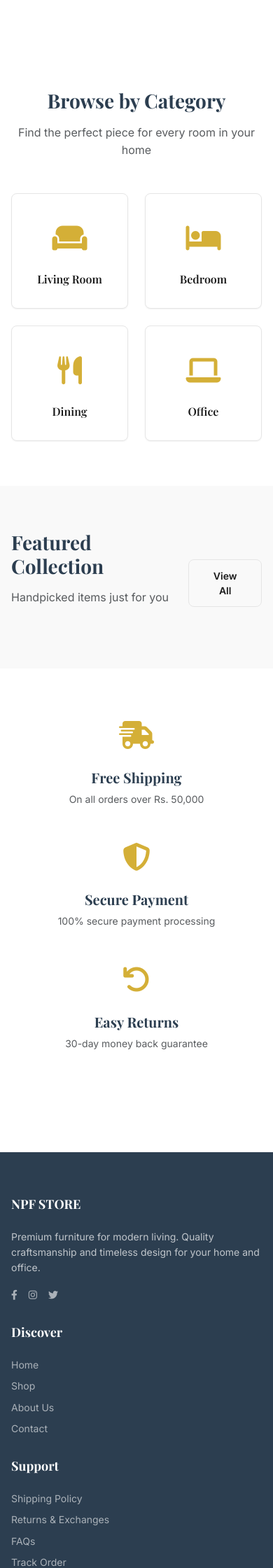
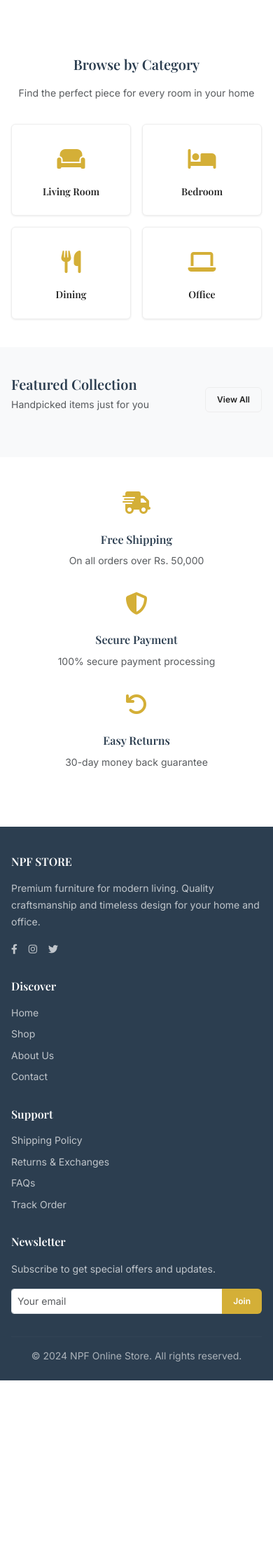
Before and after one commit to qureshi08/NPF-Online-Store, a Flask app: page / in a window 390 px wide. Shown: the part 473-2713 px from the top of the page at 70% size. After the commit the page ends 2445 px from the top, so only its background shows below. Run offline with Flask 3, Linux system fonts and the light colour scheme; data that the repository does not hold is empty.

Commit message:
Complete UI refinement: Proper sizing, premium hover effects, clean spacing like IKEA/West Elm

```diff
--- a/app/static/css/style.css
+++ b/app/static/css/style.css
@@ -13,66 +13,76 @@
 }
 
 :root {
-    /* Brand Colors */
+    /* Brand Colors - Minimal Palette */
     --primary: #2C3E50;
     --primary-light: #34495E;
     --accent: #D4AF37;
     --accent-hover: #C5A028;
 
-    /* Neutrals */
-    --text-primary: #1A1A1A;
+    /* Neutrals - Clean & Soft */
+    --text-primary: #222222;
     --text-secondary: #666666;
     --text-muted: #999999;
     --bg-body: #FFFFFF;
-    --bg-section: #F9F9F9;
-    --border: #E5E5E5;
+    --bg-section: #F8F9FA;
+    --bg-card: #FFFFFF;
+    --border: #EDEDED;
+    --border-hover: #E5E7EB;
 
-    /* Spacing Scale */
+    /* Refined Spacing Scale (Smaller) */
     --space-xs: 0.5rem;
     /* 8px */
-    --space-sm: 1rem;
+    --space-sm: 0.75rem;
+    /* 12px */
+    --space-md: 1rem;
     /* 16px */
-    --space-md: 1.5rem;
+    --space-lg: 1.5rem;
     /* 24px */
-    --space-lg: 2rem;
+    --space-xl: 2rem;
     /* 32px */
-    --space-xl: 3rem;
+    --space-2xl: 3rem;
     /* 48px */
-    --space-2xl: 4rem;
+    --space-3xl: 4rem;
     /* 64px */
 
-    /* Typography Scale */
+    /* Refined Typography Scale (Proper Sizing) */
     --text-xs: 0.75rem;
     /* 12px */
     --text-sm: 0.875rem;
     /* 14px */
-    --text-base: 1rem;
-    /* 16px */
-    --text-lg: 1.125rem;
-    /* 18px */
-    --text-xl: 1.25rem;
-    /* 20px */
-    --text-2xl: 1.5rem;
-    /* 24px */
-    --text-3xl: 2rem;
-    /* 32px */
-    --text-4xl: 2.5rem;
-    /* 40px */
+    --text-base: 0.875rem;
+    /* 14px - body */
+    --text-md: 0.9375rem;
+    /* 15px */
+    --text-lg: 1rem;
+    /* 16px - card titles */
+    --text-xl: 1.125rem;
+    /* 18px - prices */
+    --text-2xl: 1.375rem;
+    /* 22px - section titles */
+    --text-3xl: 1.75rem;
+    /* 28px - hero mobile */
+    --text-4xl: 2.25rem;
+    /* 36px - hero desktop */
 
     /* Layout */
     --container-max: 1200px;
-    --container-padding: 1.5rem;
-    --header-height: 72px;
-    --border-radius: 8px;
+    --container-padding: 1rem;
+    --header-height: 64px;
+    --border-radius: 6px;
+    --card-padding: 0.875rem;
 
-    /* Shadows */
-    --shadow-sm: 0 1px 2px 0 rgba(0, 0, 0, 0.05);
-    --shadow-md: 0 4px 6px -1px rgba(0, 0, 0, 0.1);
-    --shadow-lg: 0 10px 15px -3px rgba(0, 0, 0, 0.1);
-    --shadow-hover: 0 20px 25px -5px rgba(0, 0, 0, 0.1);
+    /* Refined Shadows (Softer) */
+    --shadow-xs: 0 1px 2px 0 rgba(0, 0, 0, 0.03);
+    --shadow-sm: 0 1px 3px 0 rgba(0, 0, 0, 0.08);
+    --shadow-md: 0 4px 6px -1px rgba(0, 0, 0, 0.08);
+    --shadow-lg: 0 10px 15px -3px rgba(0, 0, 0, 0.08);
+    --shadow-hover: 0 12px 24px -4px rgba(0, 0, 0, 0.12);
 
-    /* Transitions */
-    --transition: all 0.3s cubic-bezier(0.4, 0, 0.2, 1);
+    /* Premium Transitions */
+    --transition-fast: all 0.2s ease-out;
+    --transition: all 0.3s ease-out;
+    --transition-slow: all 0.4s ease-out;
 }
 
 /* ===== GLOBAL STYLES ===== */
@@ -99,10 +110,10 @@ h4,
 h5,
 h6 {
     font-family: 'Playfair Display', serif;
-    font-weight: 700;
-    line-height: 1.2;
+    font-weight: 600;
+    line-height: 1.3;
     color: var(--primary);
-    margin-bottom: var(--space-sm);
+    margin-bottom: var(--space-md);
 }
 
 h1 {
@@ -110,33 +121,31 @@ h1 {
 }
 
 h2 {
-    font-size: var(--text-3xl);
+    font-size: var(--text-2xl);
 }
 
 h3 {
-    font-size: var(--text-2xl);
+    font-size: var(--text-xl);
 }
 
 h4 {
-    font-size: var(--text-xl);
-}
-
-h5 {
     font-size: var(--text-lg);
 }
 
+h5,
 h6 {
     font-size: var(--text-base);
 }
 
 p {
-    margin-bottom: var(--space-sm);
+    margin-bottom: var(--space-md);
+    line-height: 1.7;
 }
 
 a {
     color: inherit;
     text-decoration: none;
-    transition: var(--transition);
+    transition: var(--transition-fast);
 }
 
 /* ===== CONTAINER SYSTEM ===== */
@@ -149,17 +158,21 @@ a {
     padding-right: var(--container-padding);
 }
 
-/* ===== SECTION SPACING ===== */
+/* ===== SECTION SPACING (Refined) ===== */
 section {
-    padding-top: var(--space-2xl);
-    padding-bottom: var(--space-2xl);
+    padding-top: var(--space-3xl);
+    padding-bottom: var(--space-3xl);
 }
 
 .section-alt {
     background-color: var(--bg-section);
 }
 
-/* ===== HEADER / NAVBAR ===== */
+.section-title {
+    margin-bottom: var(--space-xl);
+}
+
+/* ===== HEADER / NAVBAR (64px height) ===== */
 .navbar {
     position: sticky;
     top: 0;
@@ -190,19 +204,36 @@ section {
     font-weight: 500;
     color: var(--text-secondary);
     padding: var(--space-xs) var(--space-sm);
-    transition: var(--transition);
+    transition: var(--transition-fast);
+    position: relative;
 }
 
 .nav-link:hover {
     color: var(--primary);
 }
 
-/* ===== BUTTONS ===== */
+.nav-link::after {
+    content: '';
+    position: absolute;
+    bottom: 0;
+    left: 50%;
+    transform: translateX(-50%);
+    width: 0;
+    height: 2px;
+    background-color: var(--accent);
+    transition: var(--transition-fast);
+}
+
+.nav-link:hover::after {
+    width: 60%;
+}
+
+/* ===== BUTTONS (Refined Size) ===== */
 .btn {
     display: inline-flex;
     align-items: center;
     justify-content: center;
-    padding: 0.75rem 1.5rem;
+    padding: 0.625rem 1.25rem;
     font-size: var(--text-sm);
     font-weight: 600;
     border-radius: var(--border-radius);
@@ -210,6 +241,7 @@ section {
     cursor: pointer;
     transition: var(--transition);
     text-decoration: none;
+    height: 40px;
 }
 
 .btn-primary {
@@ -242,17 +275,30 @@ section {
 .btn-outline:hover {
     border-color: var(--primary);
     color: var(--primary);
+    background-color: rgba(44, 62, 80, 0.02);
 }
 
-/* ===== PRODUCT CARDS ===== */
+.btn-sm {
+    height: 36px;
+    padding: 0.5rem 1rem;
+    font-size: var(--text-xs);
+}
+
+.btn-lg {
+    height: 48px;
+    padding: 0.875rem 1.75rem;
+    font-size: var(--text-md);
+}
+
+/* ===== PRODUCT CARDS (Premium Hover) ===== */
 .product-grid {
     display: grid;
-    grid-template-columns: repeat(auto-fill, minmax(280px, 1fr));
-    gap: var(--space-lg);
+    grid-template-columns: repeat(auto-fill, minmax(260px, 1fr));
+    gap: 1.25rem;
 }
 
 .product-card {
-    background: white;
+    background: var(--bg-card);
     border-radius: var(--border-radius);
     overflow: hidden;
     box-shadow: var(--shadow-sm);
@@ -332,35 +384,40 @@ section {
     display: flex;
     align-items: center;
     justify-content: center;
-    background: rgba(0, 0, 0, 0.3);
+    background: linear-gradient(to bottom, rgba(0, 0, 0, 0.3), rgba(0, 0, 0, 0.4));
     color: white;
     text-align: center;
     z-index: 2;
+    padding: var(--space-xl);
 }
 
 .hero-content h1 {
     color: white;
-    font-size: var(--text-4xl);
+    font-size: var(--text-3xl);
     margin-bottom: var(--space-md);
+    text-shadow: 0 2px 4px rgba(0, 0, 0, 0.2);
 }
 
 .hero-content p {
-    font-size: var(--text-lg);
+    font-size: var(--text-base);
     max-width: 600px;
     margin: 0 auto var(--space-lg);
+    opacity: 0.95;
 }
 
 /* ===== CARDS ===== */
 .card {
-    background: white;
+    background: var(--bg-card);
     border-radius: var(--border-radius);
     box-shadow: var(--shadow-sm);
     overflow: hidden;
     transition: var(--transition);
+    border: 1px solid var(--border);
 }
 
 .card:hover {
     box-shadow: var(--shadow-md);
+    border-color: var(--border-hover);
 }
 
 .card-body {
@@ -371,25 +428,50 @@ section {
 footer {
     background-color: var(--primary);
     color: rgba(255, 255, 255, 0.8);
-    padding: var(--space-2xl) 0 var(--space-lg);
-    margin-top: var(--space-2xl);
+    padding: var(--space-3xl) 0 var(--space-lg);
+    margin-top: var(--space-3xl);
 }
 
 footer h5 {
     color: white;
     font-size: var(--text-lg);
     margin-bottom: var(--space-md);
+    font-weight: 600;
 }
 
 footer a {
-    color: rgba(255, 255, 255, 0.6);
+    color: rgba(255, 255, 255, 0.7);
     font-size: var(--text-sm);
     display: block;
     margin-bottom: var(--space-xs);
+    transition: var(--transition-fast);
 }
 
 footer a:hover {
     color: var(--accent);
+    transform: translateX(4px);
+}
+
+/* ===== ANIMATIONS ===== */
+@keyframes fadeInUp {
+    from {
+        opacity: 0;
+        transform: translateY(20px);
+    }
+
+    to {
+        opacity: 1;
+        transform: translateY(0);
+    }
+}
+
+.fade-in-up {
+    animation: fadeInUp 0.6s ease-out;
+}
+
+/* AOS overrides for subtlety */
+[data-aos] {
+    transition-duration: 0.6s !important;
 }
 
 /* ===== UTILITIES ===== */
@@ -444,10 +526,11 @@ footer a:hover {
 /* ===== RESPONSIVE ===== */
 @media (max-width: 768px) {
     :root {
-        --text-4xl: 2rem;
-        --text-3xl: 1.75rem;
-        --text-2xl: 1.5rem;
+        --text-4xl: 1.75rem;
+        --text-3xl: 1.5rem;
+        --text-2xl: 1.25rem;
         --container-padding: 1rem;
+        --space-3xl: 2.5rem;
     }
 
     .hero {
@@ -455,50 +538,41 @@ footer a:hover {
     }
 
     .product-grid {
-        grid-template-columns: repeat(auto-fill, minmax(160px, 1fr));
-        gap: var(--space-sm);
+        grid-template-columns: repeat(2, 1fr);
+        gap: 0.875rem;
+    }
+
+    .navbar-brand {
+        font-size: 1.125rem;
     }
 }
 
-@media (min-width: 1280px) {
+@media (min-width: 1024px) {
     .product-grid {
         grid-template-columns: repeat(4, 1fr);
     }
-}
 
-/* ===== ANIMATIONS ===== */
-@keyframes fadeIn {
-    from {
-        opacity: 0;
-        transform: translateY(20px);
-    }
-
-    to {
-        opacity: 1;
-        transform: translateY(0);
+    .hero-content h1 {
+        font-size: var(--text-4xl);
     }
 }
 
-.fade-in {
-    animation: fadeIn 0.6s ease-out;
-}
-
-/* Smooth scroll */
-html {
-    scroll-behavior: smooth;
-}
-
-/* Loading states */
+/* ===== IMAGE LOADING ===== */
 img {
     max-width: 100%;
     height: auto;
 }
 
-/* Bootstrap overrides for consistency */
-.container-fluid {
-    max-width: 100%;
+img[loading="lazy"] {
+    opacity: 0;
+    transition: opacity 0.3s;
 }
 
+img[loading="lazy"].loaded {
+    opacity: 1;
+}
+
+/* ===== BOOTSTRAP OVERRIDES ===== */
 .shadow-sm {
     box-shadow: var(--shadow-sm) !important;
 }
@@ -535,3 +608,10 @@ img {
 .bg-primary-custom {
     background-color: var(--primary) !important;
 }
+
+/* Prevent layout shift */
+html,
+body {
+    max-width: 100%;
+    overflow-x: hidden;
+}
--- a/app/templates/main/index.html
+++ b/app/templates/main/index.html
@@ -8,13 +8,13 @@
             <img src="https://images.unsplash.com/photo-1618221195710-dd6b41faaea6?w=1600&h=800&fit=crop"
                 style="position: absolute; width: 100%; height: 100%; object-fit: cover;" alt="Modern Living Room">
             <div class="hero-content">
-                <div style="max-width: 700px; padding: 0 1.5rem;">
+                <div style="max-width: 700px;">
                     <h1 data-aos="fade-up" data-aos-delay="200">Elevate Your Living Space</h1>
-                    <p data-aos="fade-up" data-aos-delay="400">
+                    <p data-aos="fade-up" data-aos-delay="300">
                         Discover our curated collection of premium furniture designed for modern lifestyles.
                     </p>
                     <a href="{{ url_for('main.shop') }}" class="btn btn-accent btn-lg" data-aos="fade-up"
-                        data-aos-delay="600">
+                        data-aos-delay="400">
                         Shop Collection
                     </a>
                 </div>
@@ -26,12 +26,12 @@
 <!-- Categories Section -->
 <section>
     <div class="container">
-        <div class="text-center mb-5" data-aos="fade-up">
+        <div class="text-center section-title" data-aos="fade-up">
             <h2>Browse by Category</h2>
-            <p class="text-muted">Find the perfect piece for every room in your home</p>
+            <p class="text-muted" style="margin-top: 0.5rem;">Find the perfect piece for every room in your home</p>
         </div>
 
-        <div class="row g-4">
+        <div class="row g-3">
             {% set categories = [
             ('Living Room', 'living-room', 'couch'),
             ('Bedroom', 'bedroom', 'bed'),
@@ -40,14 +40,15 @@
             ] %}
 
             {% for name, slug, icon in categories %}
-            <div class="col-lg-3 col-md-6 col-6" data-aos="fade-up" data-aos-delay="{{ loop.index * 100 }}">
+            <div class="col-lg-3 col-md-6 col-6" data-aos="fade-up" data-aos-delay="{{ loop.index * 50 }}">
                 <a href="{{ url_for('main.shop', category=slug) }}" style="text-decoration: none;">
                     <div class="card text-center"
-                        style="padding: 2rem 1rem; border: 1px solid var(--border); transition: var(--transition);">
-                        <div style="font-size: 2.5rem; color: var(--accent); margin-bottom: 1rem;">
+                        style="padding: 1.5rem 1rem; transition: var(--transition); border: 1px solid var(--border);">
+                        <div style="font-size: 2rem; color: var(--accent); margin-bottom: 0.75rem;">
                             <i class="fas fa-{{ icon }}"></i>
                         </div>
-                        <h6 style="margin: 0; font-weight: 600; color: var(--text-primary);">{{ name }}</h6>
+                        <h6 style="margin: 0; font-weight: 600; color: var(--text-primary); font-size: 0.875rem;">{{
+                            name }}</h6>
                     </div>
                 </a>
             </div>
@@ -61,17 +62,17 @@
     <div class="container">
         <div class="d-flex justify-content-between align-items-end mb-4" data-aos="fade-up">
             <div>
-                <h2>Featured Collection</h2>
-                <p class="text-muted mb-0">Handpicked items just for you</p>
+                <h2 style="margin-bottom: 0.25rem;">Featured Collection</h2>
+                <p class="text-muted" style="margin: 0; font-size: 0.875rem;">Handpicked items just for you</p>
             </div>
-            <a href="{{ url_for('main.shop') }}" class="btn btn-outline">View All</a>
+            <a href="{{ url_for('main.shop') }}" class="btn btn-outline btn-sm">View All</a>
         </div>
 
         <div class="product-grid">
             {% for product in featured_products %}
             <a href="{{ url_for('main.product_detail', slug=product.slug) }}"
                 style="text-decoration: none; color: inherit;" data-aos="fade-up"
-                data-aos-delay="{{ loop.index * 100 }}">
+                data-aos-delay="{{ loop.index * 50 }}">
                 <div class="product-card">
                     <div class="product-card-image">
                         {% if product.images.first() %}
@@ -99,25 +100,25 @@
     <div class="container">
         <div class="row g-4 text-center">
             <div class="col-md-4" data-aos="fade-up">
-                <div style="font-size: 2.5rem; color: var(--accent); margin-bottom: 1rem;">
+                <div style="font-size: 2rem; color: var(--accent); margin-bottom: 1rem;">
                     <i class="fas fa-shipping-fast"></i>
                 </div>
-                <h4 style="font-size: 1.25rem; margin-bottom: 0.5rem;">Free Shipping</h4>
-                <p class="text-muted" style="font-size: 0.875rem;">On all orders over Rs. 50,000</p>
+                <h4 style="font-size: 1rem; margin-bottom: 0.5rem; font-weight: 600;">Free Shipping</h4>
+                <p class="text-muted" style="font-size: 0.875rem; margin: 0;">On all orders over Rs. 50,000</p>
+            </div>
+            <div class="col-md-4" data-aos="fade-up" data-aos-delay="50">
+                <div style="font-size: 2rem; color: var(--accent); margin-bottom: 1rem;">
+                    <i class="fas fa-shield-alt"></i>
+                </div>
+                <h4 style="font-size: 1rem; margin-bottom: 0.5rem; font-weight: 600;">Secure Payment</h4>
+                <p class="text-muted" style="font-size: 0.875rem; margin: 0;">100% secure payment processing</p>
             </div>
             <div class="col-md-4" data-aos="fade-up" data-aos-delay="100">
-                <div style="font-size: 2.5rem; color: var(--accent); margin-bottom: 1rem;">
-                    <i class="fas fa-shield-alt"></i>
-                </div>
-                <h4 style="font-size: 1.25rem; margin-bottom: 0.5rem;">Secure Payment</h4>
-                <p class="text-muted" style="font-size: 0.875rem;">100% secure payment processing</p>
-            </div>
-            <div class="col-md-4" data-aos="fade-up" data-aos-delay="200">
-                <div style="font-size: 2.5rem; color: var(--accent); margin-bottom: 1rem;">
+                <div style="font-size: 2rem; color: var(--accent); margin-bottom: 1rem;">
                     <i class="fas fa-undo"></i>
                 </div>
-                <h4 style="font-size: 1.25rem; margin-bottom: 0.5rem;">Easy Returns</h4>
-                <p class="text-muted" style="font-size: 0.875rem;">30-day money back guarantee</p>
+                <h4 style="font-size: 1rem; margin-bottom: 0.5rem; font-weight: 600;">Easy Returns</h4>
+                <p class="text-muted" style="font-size: 0.875rem; margin: 0;">30-day money back guarantee</p>
             </div>
         </div>
     </div>
@@ -127,17 +128,23 @@
 
 {% block scripts %}
 <script>
-    var swiper = new Swiper(".hero-swiper", {
-        loop: true,
-        effect: "fade",
-        autoplay: {
-            delay: 5000,
-            disableOnInteraction: false,
-        },
-        pagination: {
-            el: ".swiper-pagination",
-            clickable: true,
-        },
+    // Lazy loading images
+    document.addEventListener("DOMContentLoaded", function () {
+        const lazyImages = document.querySelectorAll('img[loading="lazy"]');
+
+        if ('IntersectionObserver' in window) {
+            const imageObserver = new IntersectionObserver((entries, observer) => {
+                entries.forEach(entry => {
+                    if (entry.isIntersecting) {
+                        const img = entry.target;
+                        img.classList.add('loaded');
+                        observer.unobserve(img);
+                    }
+                });
+            });
+
+            lazyImages.forEach(img => imageObserver.observe(img));
+        }
     });
 </script>
 {% endblock %}
```
Also changed, not shown: other parts of app/static/css/style.css (+36 -28 lines), UI_REFACTOR_PROGRESS.md (added, +58 -0 lines).
